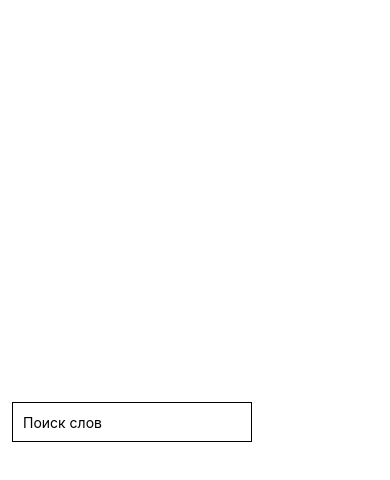
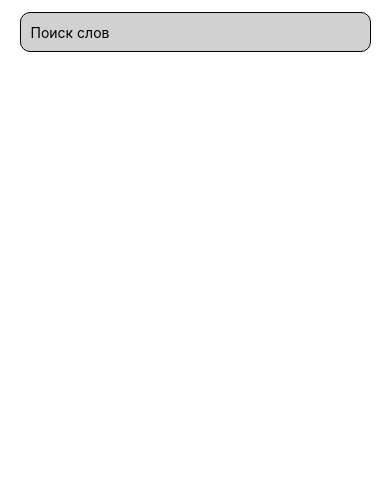
Before and after one commit to DzmitryYesis/skyeng-native, a React Native app: screen / in a window 390 px wide. Shown: the top 480 px of the page. Built offline with nearby package versions, Linux system fonts and the light colour scheme.

Commit message:
init: add input for find words

```diff
--- a/App.tsx
+++ b/App.tsx
@@ -4,7 +4,7 @@ import {StyleSheet, Text, TextInput, View} from 'react-native';
 export default function App() {
   return (
     <View style={styles.container}>
-      <TextInput style={styles.findWords} placeholder={'Поиск слов'}/>
+      <TextInput style={styles.findWords}  placeholder={'Поиск слов'}/>
       <StatusBar style="auto" />
     </View>
   );
@@ -15,13 +15,16 @@ const styles = StyleSheet.create({
     flex: 1,
     flexDirection: 'column',
     backgroundColor: '#fff',
-    alignItems: 'flex-start',
-    justifyContent: 'center',
+    alignItems: 'center',
+    justifyContent: 'flex-start',
   },
   findWords:{
     height: 40,
+    width: '90%',
     margin: 12,
     borderWidth: 1,
+    borderRadius: 10,
+    backgroundColor: '#d2d1d1',
     padding: 10,
   }
 });
```
